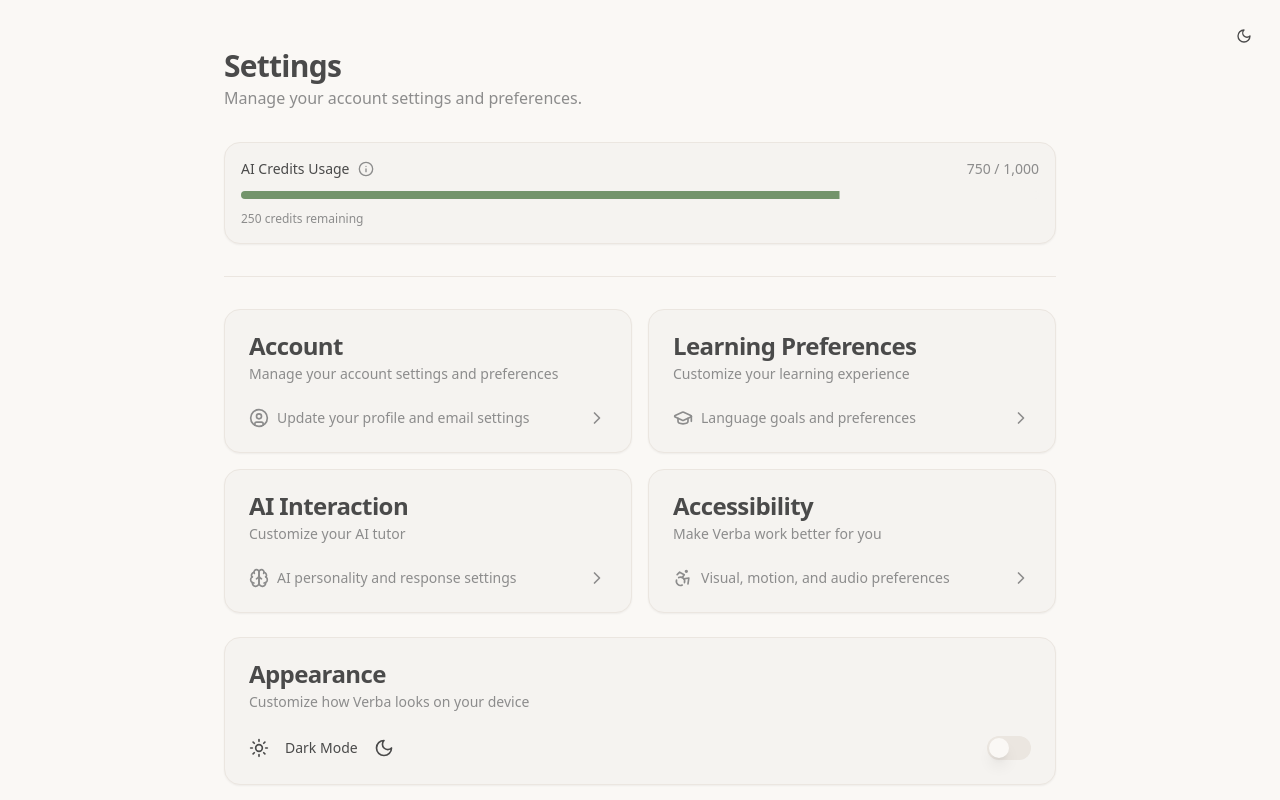
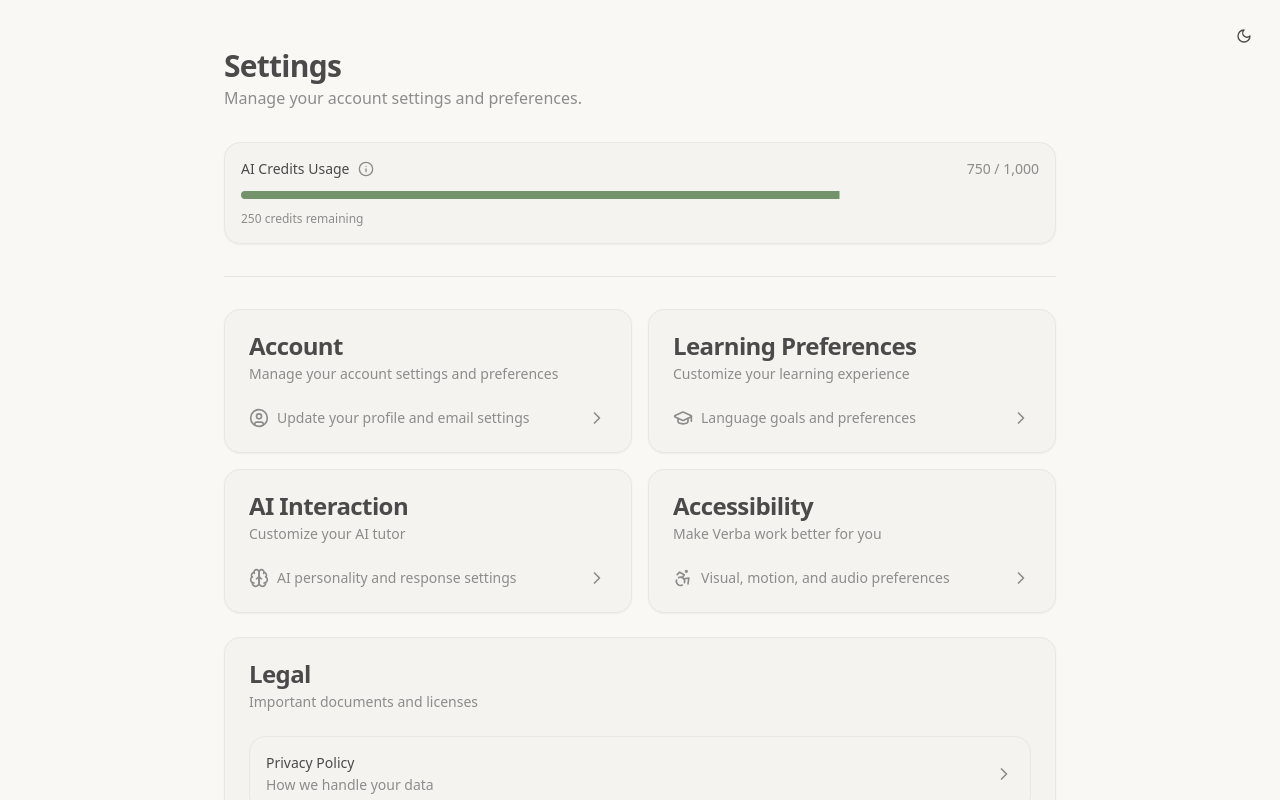
Before and after one commit to MoPaMo/verba, a Next.js app: page /settings in a window 1280 px wide. Shown: the top 800 px of the page. Built offline with nearby package versions, Linux system fonts and the light colour scheme.

Commit message:
refactor: remove appearance settings card from settings page

```diff
--- a/app/settings/page.tsx
+++ b/app/settings/page.tsx
@@ -92,24 +92,6 @@ export default function SettingsPage() {
         </Link>
       </div>
 
-      <Card>
-        <CardHeader>
-          <CardTitle>Appearance</CardTitle>
-          <CardDescription>
-            Customize how Verba looks on your device
-          </CardDescription>
-        </CardHeader>
-        <CardContent className="space-y-4">
-          <div className="flex items-center justify-between">
-            <div className="flex items-center space-x-4">
-              <Sun className="h-5 w-5" />
-              <Label htmlFor="theme-toggle">Dark Mode</Label>
-              <Moon className="h-5 w-5" />
-            </div>
-            <Switch id="theme-toggle" />
-          </div>
-        </CardContent>
-      </Card>
 
       <Card>
         <CardHeader>
```
